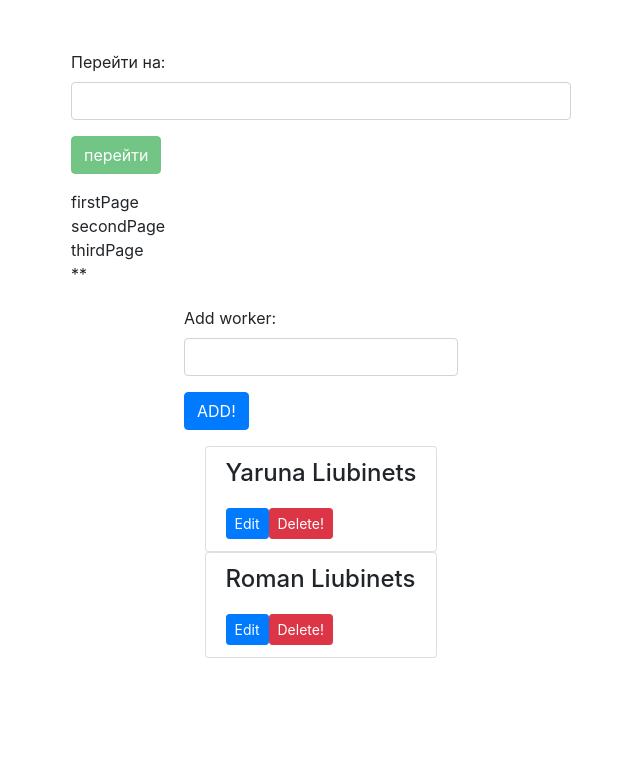
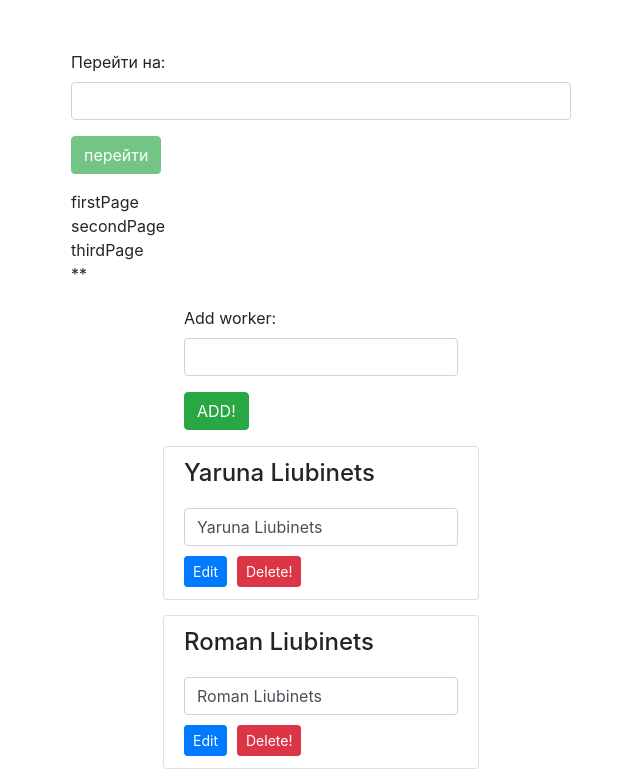
Before and after one commit to Roman-Liubinets/trainee-task, an Angular app: page /thirdPage in a window 1280 px wide. Shown: the top 776 px of the page, without its empty margins (319-959 px from the left). Built offline with nearby package versions, Linux system fonts and the light colour scheme.

Commit message:
now we can update full name

```diff
--- a/src/app/add-worker/add-worker.component.html
+++ b/src/app/add-worker/add-worker.component.html
@@ -3,5 +3,5 @@
     <input type="text" class="form-control" [(ngModel)]="workerName">
   </div>
     <div class="form-group">
-        <button class="btn btn-primary" (click)="addWorker()">ADD!</button>
+        <button class="btn btn-success" (click)="addWorker()">ADD!</button>
     </div>
--- a/src/app/app.module.ts
+++ b/src/app/app.module.ts
@@ -12,6 +12,7 @@ import { HttpModule } from '@angular/http';
 import { AddWorkerComponent } from './add-worker/add-worker.component';
 import { WorkersComponent } from './workers/workers.component';
 import { CrudService } from './crud.service';
+import { EditPageComponent } from './edit-page/edit-page.component';
 
 @NgModule({
   declarations: [
@@ -22,7 +23,8 @@ import { CrudService } from './crud.service';
     NotFoundComponent,
     SearchPipe,
     AddWorkerComponent,
-    WorkersComponent
+    WorkersComponent,
+    EditPageComponent
   ],
   imports: [
     BrowserModule,
--- a/src/app/crud.service.ts
+++ b/src/app/crud.service.ts
@@ -1,24 +1,23 @@
-import { DEFAULT_PACKAGE_URL_PROVIDER } from "@angular/platform-browser-dynamic/src/compiler_factory";
-
 export class CrudService {
     workers = [{
-        fullName: "Yaruna Liubinets"
+        fullName: "Yaruna Liubinets",
+        _id: 1
     },{
-        fullName: "Roman Liubinets"
+        fullName: "Roman Liubinets",
+        _id: 2
     }];
 // CRUD Operations
 // add to new workers
     addWorker(fullName: string) {
         this.workers.push({
-            fullName
+            fullName,
+            _id: 1
         })
     }
+
 //delete workers
     deleteWorker(index){
         this.workers.splice(index, 1);
+        return
     }
-// Edit workers
-    // editWorker(index) {
-    //     this.workers.fullName = editName;
-    // }
 }
--- /dev/null
+++ b/src/app/edit-page/edit-page.component.html
@@ -0,0 +1,3 @@
+<p>
+  edit-page works!
+</p>
--- /dev/null
+++ b/src/app/edit-page/edit-page.component.ts
@@ -0,0 +1,15 @@
+import { Component, OnInit } from '@angular/core';
+
+@Component({
+  selector: 'app-edit-page',
+  templateUrl: './edit-page.component.html',
+  styleUrls: ['./edit-page.component.css']
+})
+export class EditPageComponent implements OnInit {
+
+  constructor() { }
+
+  ngOnInit() {
+  }
+
+}
--- a/src/app/workers/workers.component.css
+++ b/src/app/workers/workers.component.css
@@ -0,0 +1,8 @@
+.workers button {
+ margin-right: 10px;
+ margin-top: 10px;
+}
+
+.workers-container {
+    margin-bottom: 15px;
+}
--- a/src/app/workers/workers.component.html
+++ b/src/app/workers/workers.component.html
@@ -1,7 +1,11 @@
-<div [ngClass]="getClass()" >
+<div [ngClass]="getClass()" class="workers-container">
     <h4 [ngStyle]="{marginBottom: '20px'}">{{worker.fullName}}</h4>
-    <div>
-      <button class="btn btn-sm btn-primary" (click)="editWorker()">Edit</button>
+    <div class="workers">
+        <input type="text" class="form-control edit" #updatedWorker [value]="worker.fullName"
+        (blur)="updateWorker(worker, updatedWorker.value)"
+        (keyup.escape)="worker.editing = false"
+        (keyup.enter)="updateWorker(worker, updatedWorker.value)">
+      <button class="btn btn-sm btn-primary" (click)="worker.editing = true">Edit</button>
       <button class="btn btn-sm btn-danger" (click)="deleteWorker()">Delete!</button>
     </div>
 </div>
--- a/src/app/workers/workers.component.ts
+++ b/src/app/workers/workers.component.ts
@@ -21,13 +21,16 @@ export class WorkersComponent implements OnInit {
 
   }
 workerName="";
-workerEditedName="Edited Name";
 
   deleteWorker() {
     this.crudService.deleteWorker(this.workerName);
   }
-//   editWorker() {
-//     this.crudService.editWorker(this.workerEditedName);
-// }
+
+updateWorker(worker, newValue) {
+  worker.fullName = newValue;
+    worker.editing = false;
+}
+
+
 
 }
```
Also changed, not shown: src/app/edit-page/edit-page.component.css (added).
